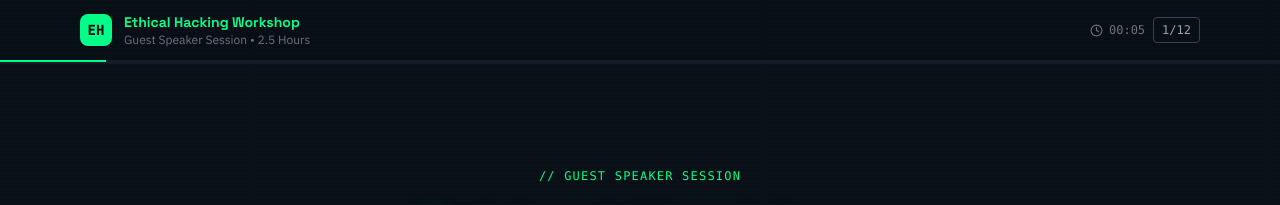
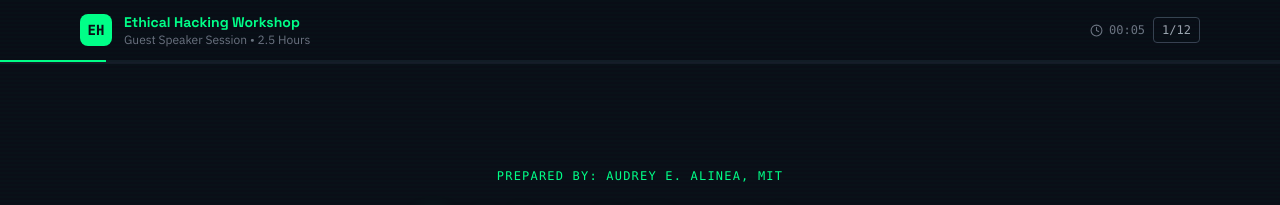
Before and after one commit to audreyalinea1994-blip/ethicalhackingAEA, a plain HTML site: page index.html in a window 1280 px wide. Shown: the top 205 px of the page. Drawn offline with nearby package versions, Linux system fonts and the light colour scheme.

Commit message:
Update index.html

```diff
--- a/index.html
+++ b/index.html
@@ -133,7 +133,7 @@
     <section class="slide active" data-slide="0">
      <div class="flex flex-col items-center justify-center text-center py-12 sm:py-20">
       <div class="font-mono text-xs tracking-widest mb-6" style="color:var(--primary)">
-       // GUEST SPEAKER SESSION
+      PREPARED BY: AUDREY E. ALINEA, MIT
       </div>
       <h1 id="heroTitle" class="font-display text-3xl sm:text-5xl md:text-6xl font-bold mb-4 glow-green leading-tight" style="color:var(--primary)">Ethical Hacking<br><span style="color:var(--text)">Workshop</span></h1>
       <p class="text-gray-400 text-lg sm:text-xl max-w-xl mb-3">Introduction to Ethical Hacking, Footprinting &amp; Reconnaissance, Scanning &amp; Enumeration</p>
```
